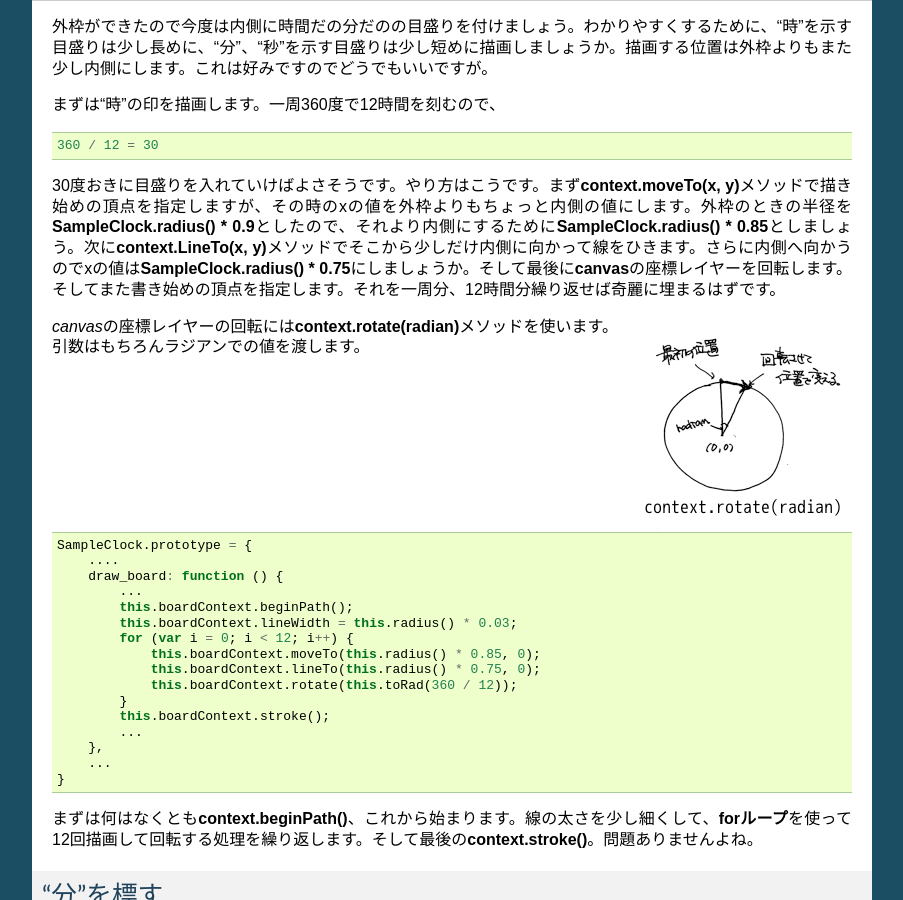
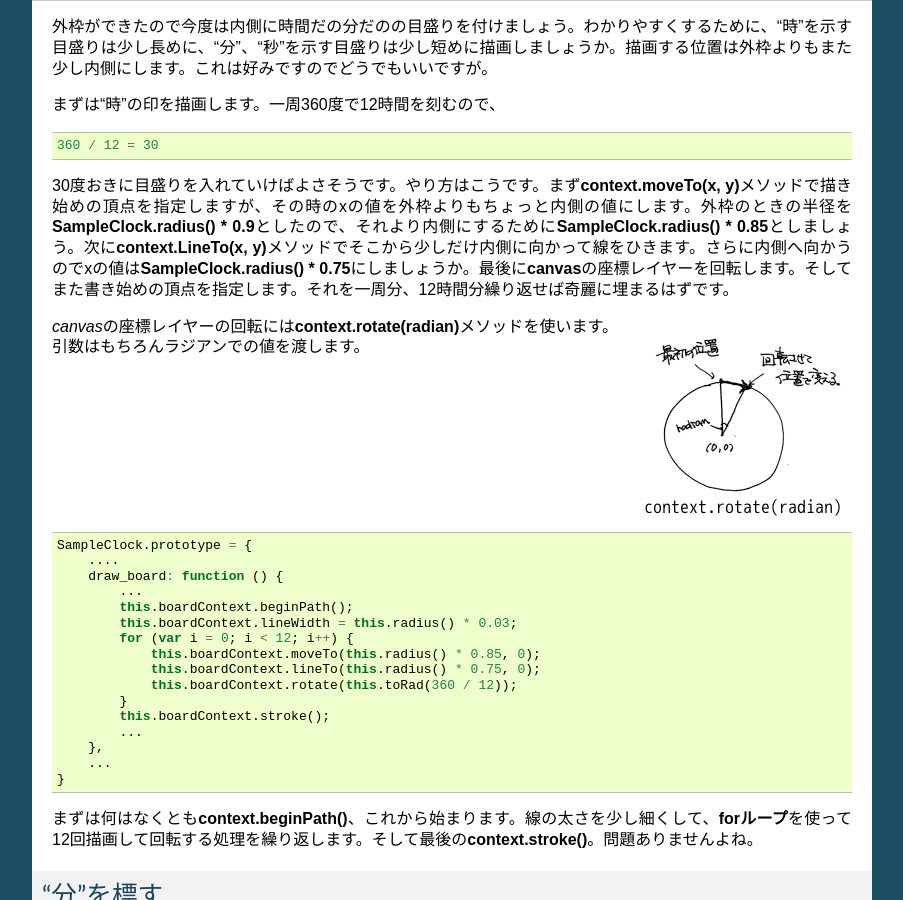
Before and after one commit to tactactad/SampleClock, a Sphinx documentation site: the page built from docs/source/board.rst, in a window 1280 px wide and 900 px high, scrolled down 749 px. Shown: the whole window, without its empty margins (198-1101 px from the left). Built offline with Sphinx 7.4.7, drawn with Linux system fonts in a browser that asks for light colours.

Commit message:
refactoring

```diff
--- a/docs/source/board.rst
+++ b/docs/source/board.rst
@@ -35,7 +35,7 @@
 
  360 / 12 = 30
 
-30度おきに目盛りを入れていけばよさそうです。やり方はこうです。まず **context.moveTo(x, y)** メソッドで描き始めの頂点を指定しますが、その時のxの値を外枠よりもちょっと内側の値にします。外枠のときの半径を **SampleClock.radius() * 0.9** としたので、それより内側にするために **SampleClock.radius() * 0.85** としましょう。次に **context.LineTo(x, y)** メソッドでそこから少しだけ内側に向かって線をひきます。さらに内側へ向かうのでxの値は **SampleClock.radius() * 0.75** にしましょうか。そして最後に **canvas** の座標レイヤーを回転します。そしてまた書き始めの頂点を指定します。それを一周分、12時間分繰り返せば奇麗に埋まるはずです。
+30度おきに目盛りを入れていけばよさそうです。やり方はこうです。まず **context.moveTo(x, y)** メソッドで描き始めの頂点を指定しますが、その時のxの値を外枠よりもちょっと内側の値にします。外枠のときの半径を **SampleClock.radius() * 0.9** としたので、それより内側にするために **SampleClock.radius() * 0.85** としましょう。次に **context.LineTo(x, y)** メソッドでそこから少しだけ内側に向かって線をひきます。さらに内側へ向かうのでxの値は **SampleClock.radius() * 0.75** にしましょうか。最後に **canvas** の座標レイヤーを回転します。そしてまた書き始めの頂点を指定します。それを一周分、12時間分繰り返せば奇麗に埋まるはずです。
 
 .. image:: images/rotate.png
  :alt: context.rotate(radian)
```
